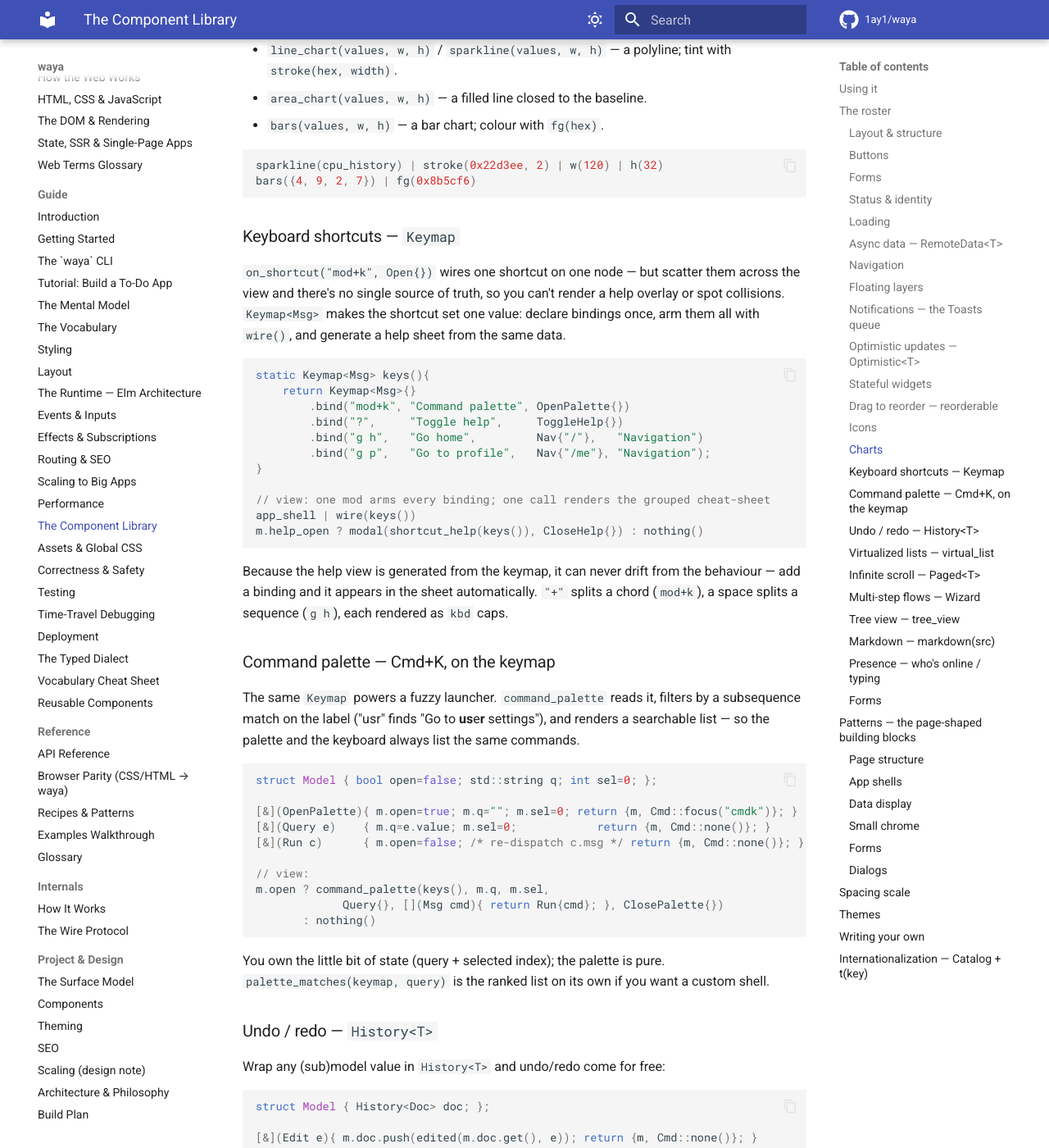
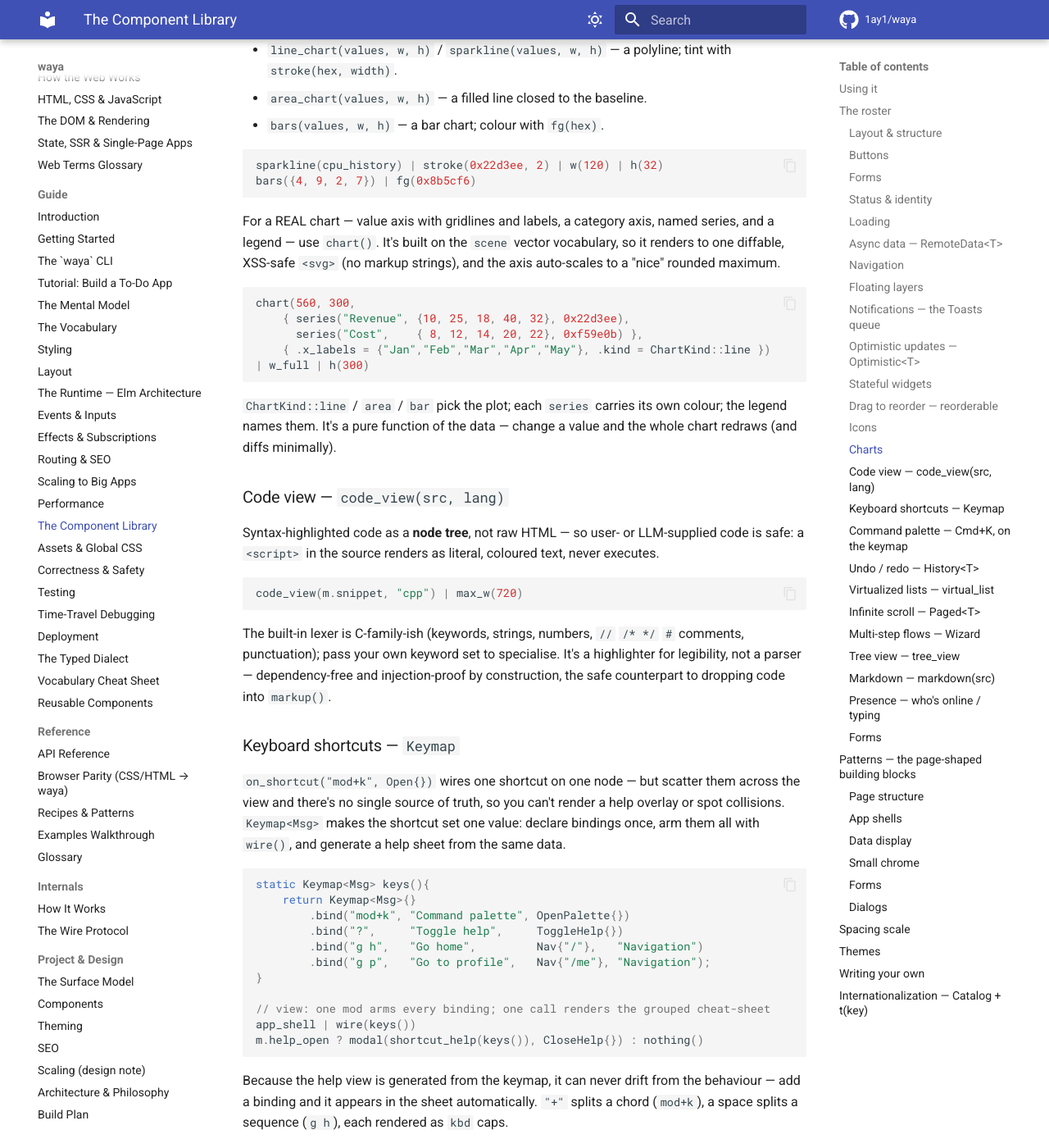
Before and after one commit to 1ay1/waya, an MkDocs documentation site: the page built from docs/14-components.md, in a window 1280 px wide and 1400 px high, scrolled down 6110 px. Shown: the whole window at 82% size. Built offline with MkDocs 1.6.1 and Material for MkDocs 9.7.7, drawn with Linux system fonts in a browser that asks for light colours; comment, search, counter and statistics services are not loaded.

Commit message:
feat: full chart() + safe code_view() + localStorage persistence
Three capabilities on the now-fast core, two pure-value and one a
Cmd/Sub round-trip.

1. chart() (ui/chart.hpp) — a REAL chart, not a bare shape. Value axis
   with gridlines + auto-scaled "nice" labels, category axis, named
   series, and a legend, in line/area/bar kinds. Built entirely on the
   scene vector vocabulary, so it's one diffable XSS-safe <svg> (no markup
   strings) and a pure function of the data.

2. code_view() (ui/code_view.hpp) — syntax-highlighted code as a NODE
   TREE, never raw HTML. A small C-family lexer (keywords/strings/numbers/
   //,/* */,# comments/punctuation) emits coloured text nodes, so user- or
   LLM-supplied code is injection-proof: a <script> renders as literal
   coloured text (verified: no raw <script> in output). The safe
   counterpart to dropping code into markup().

3. localStorage persistence — Cmd::store(key,value)/store_clear(key) write
   to the browser's localStorage (namespaced 'waya:'), and Sub::on_storage
   (fn) replays every persisted key back as fn(key,value)->Msg on connect.
   Mirrors the on_viewport pattern exactly: a new client storageReport()
   on connect, an @storage frame, push_storage on the session, and an
   is_storage owner-loop branch. For small prefs (theme, collapsed panels,
   a draft) that should survive a reload. jsdom-verified round-trip:
   write -> localStorage -> report-on-connect -> clear.

34 new assertions (chart line/area/bar + legend + axes, code_view render +
XSS escaping, store Cmd ==/map, on_storage collect/map/resolve). 31/31
ctest, client JS node --check clean.

````diff
--- a/docs/14-components.md
+++ b/docs/14-components.md
@@ -278,6 +278,38 @@ Data viz built on the `path` primitive — each is a node you colour and size:
 sparkline(cpu_history) | stroke(0x22d3ee, 2) | w(120) | h(32)
 bars({4, 9, 2, 7}) | fg(0x8b5cf6)
 ```
+
+For a REAL chart — value axis with gridlines and labels, a category axis, named
+series, and a legend — use `chart()`. It's built on the `scene` vector vocabulary,
+so it renders to one diffable, XSS-safe `<svg>` (no markup strings), and the
+axis auto-scales to a "nice" rounded maximum.
+
+```cpp
+chart(560, 300,
+    { series("Revenue", {10, 25, 18, 40, 32}, 0x22d3ee),
+      series("Cost",    { 8, 12, 14, 20, 22}, 0xf59e0b) },
+    { .x_labels = {"Jan","Feb","Mar","Apr","May"}, .kind = ChartKind::line })
+| w_full | h(300)
+```
+
+`ChartKind::line` / `area` / `bar` pick the plot; each `series` carries its own
+colour; the legend names them. It's a pure function of the data — change a value
+and the whole chart redraws (and diffs minimally).
+
+### Code view — `code_view(src, lang)`
+
+Syntax-highlighted code as a **node tree**, not raw HTML — so user- or
+LLM-supplied code is safe: a `<script>` in the source renders as literal,
+coloured text, never executes.
+
+```cpp
+code_view(m.snippet, "cpp") | max_w(720)
+```
+
+The built-in lexer is C-family-ish (keywords, strings, numbers, `//` `/* */` `#`
+comments, punctuation); pass your own keyword set to specialise. It's a
+highlighter for legibility, not a parser — dependency-free and injection-proof by
+construction, the safe counterpart to dropping code into `markup()`.
 
 ### Keyboard shortcuts — `Keymap`
 
````
Also changed, not shown: docs/08-effects.md (+27 -0 lines), 10 other files.
